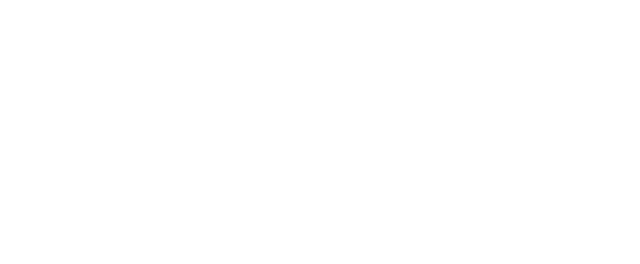
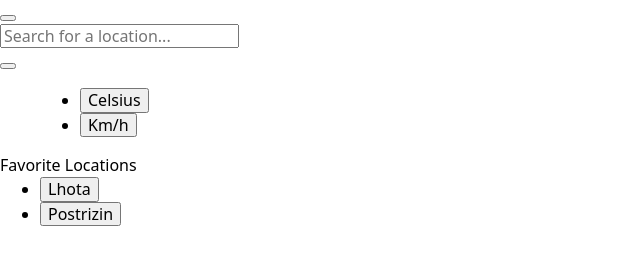
Before and after one commit to alexandrr2222/weatherApp, a website built with webpack: page src/template.html in a window 1280 px wide. Shown: the whole page, without its empty margins (0-640 px from the left). Built offline with nearby package versions, Linux system fonts and the light colour scheme.

Commit message:
Create initial html boilerplate

```diff
--- a/src/css/global.css
+++ b/src/css/global.css
@@ -1,3 +1,9 @@
-:root{
-
+:root {
+  --background: #1a1614;
+  --headerBackground: #201c18;
+  --navBackground: #1e1a16;
+  --surface: #252019;
+  --text: #e8e0d6;
+  --textMuted: #9a8e82;
+  --accent: #c4956a;
 }
--- a/src/template.html
+++ b/src/template.html
@@ -1,11 +1,56 @@
-<!DOCTYPE html>
+<!doctype html>
 <html lang="en">
-<head>
-    <meta charset="UTF-8">
-    <meta name="viewport" content="width=device-width, initial-scale=1.0">
-    <title>Document</title>
-</head>
-<body>
-
-</body>
+  <head>
+    <meta charset="UTF-8" />
+    <meta name="viewport" content="width=device-width, initial-scale=1.0" />
+    <title>Z-Weather</title>
+  </head>
+  <body>
+    <div class="overlay"></div>
+    <!-- favBox, search, closeSearch, settings, temp, speed -->
+    <header>
+      <button class="favBoxIcon"></button>
+      <div class="searchCont">
+        <div class="searchIcon"></div>
+        <input
+          type="search"
+          class="searchbar"
+          placeholder="Search for a location..."
+        />
+        <div class="closeIcon"></div>
+      </div>
+      <button class="settingsButton"></button>
+      <menu class="settingsMenu">
+        <ul class="settingsList">
+          <li>
+            <button class="tempSetting">
+              <span class="tempSettingIcon"></span>
+              <span class="tempSettingText">Celsius</span>
+            </button>
+          </li>
+          <li>
+            <button class="speedUnitSetting">
+              <span class="speedUnitSettingIcon"></span>
+              <span class="speedUnitSettingText">Km/h</span>
+            </button>
+          </li>
+        </ul>
+      </menu>
+    </header>
+    <nav>
+      <h2 class="favMenuLabel">Favorite Locations</h2>
+      <div class="dividerLine"></div>
+      <ul class="favList">
+        <li>
+          <button>Lhota</button>
+        </li>
+        <li>
+          <button>Postrizin</button>
+        </li>
+      </ul>
+    </nav>
+    <main>
+      <!--  -->
+    </main>
+  </body>
 </html>
```
Also changed, not shown: src/js/index.js (+16 -1 lines), src/js/icons.js (added).
